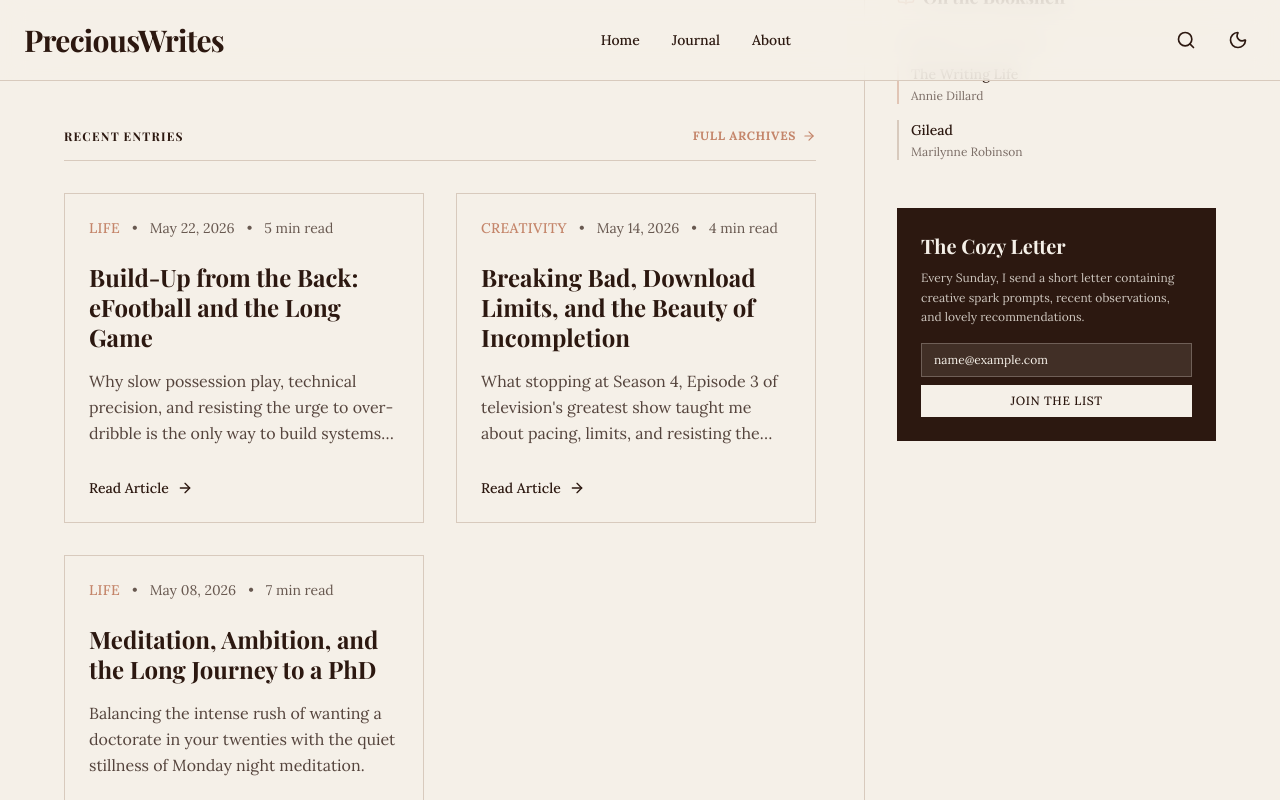
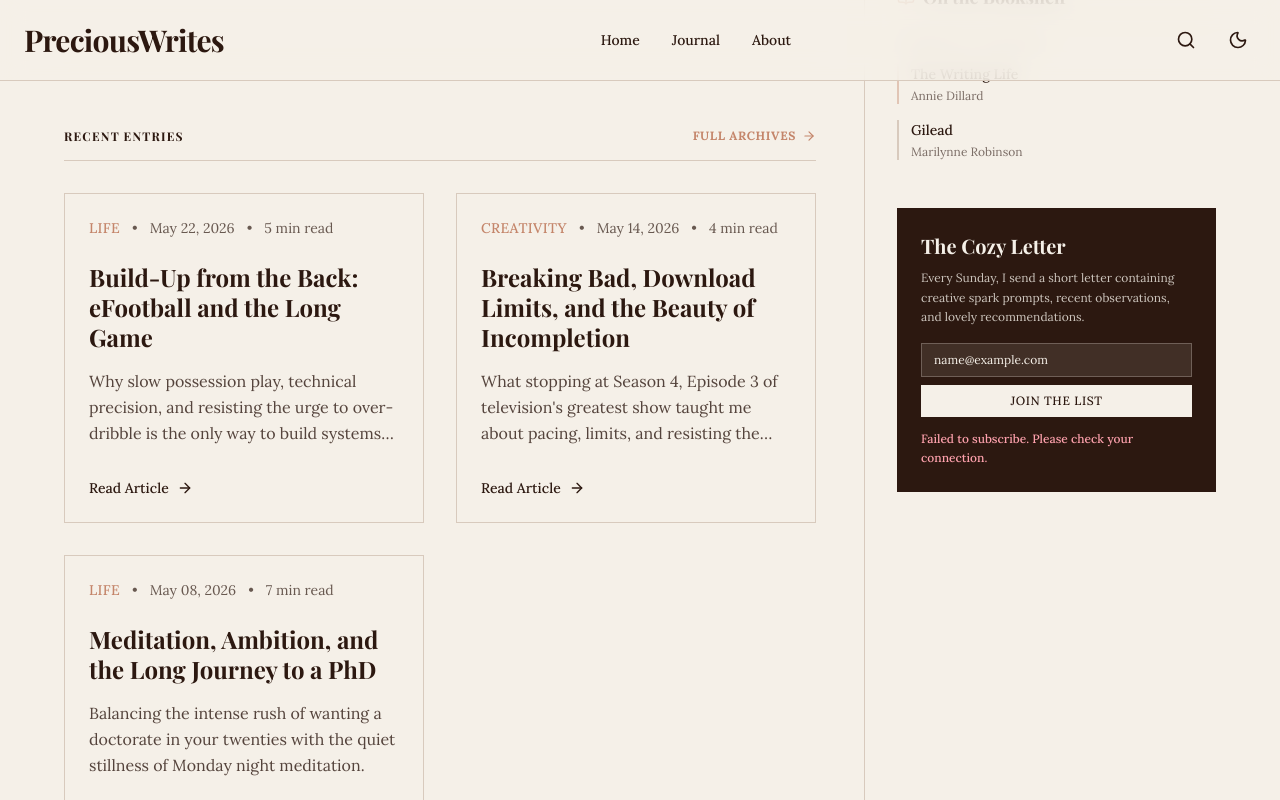
Before and after one commit to preshdevops/preciouswrites, a Next.js app: page / in a window 1280 px wide. Both pictures are taken after typing "name@example.com" into the empty fields and a click on the button "JOIN THE LIST". Shown: the part 1262-2062 px from the top of the page. Built offline with nearby package versions, Linux system fonts and the light colour scheme; no server answers; a web font is replaced by a local one.

Commit message:
feat: extract newsletter form to client component and convert homepage and footer to server components

```diff
--- a/src/app/page.jsx
+++ b/src/app/page.jsx
@@ -1,8 +1,7 @@
-"use client";
-
 import Link from "next/link";
 import { ArrowRight, BookOpen, Coffee, Feather } from "lucide-react";
 import PostCard from "@/components/PostCard";
+import NewsletterForm from "@/components/NewsletterForm";
 import { posts } from "@/data/posts";
 
 export default function Home() {
@@ -162,20 +161,7 @@ export default function Home() {
             <p className="font-sans text-xs text-background/80 mb-4 leading-relaxed">
               Every Sunday, I send a short letter containing creative spark prompts, recent observations, and lovely recommendations.
             </p>
-            <form className="flex flex-col gap-2" onSubmit={(e) => e.preventDefault()}>
-              <input
-                type="email"
-                placeholder="Enter email..."
-                className="bg-background/10 border border-background/25 px-3 py-2 text-background placeholder-background/50 focus:outline-none focus:border-background/60 font-sans text-xs w-full"
-                required
-              />
-              <button
-                type="submit"
-                className="bg-background text-primary px-3 py-2 font-sans font-medium text-xs hover:bg-accent hover:text-white transition-colors w-full uppercase tracking-wider"
-              >
-                Join the List
-              </button>
-            </form>
+            <NewsletterForm variant="sidebar" />
           </div>
 
         </aside>
--- a/src/components/Footer.jsx
+++ b/src/components/Footer.jsx
@@ -1,6 +1,5 @@
-"use client";
-
 import Link from "next/link";
+import NewsletterForm from "./NewsletterForm";
 
 export default function Footer() {
   return (
@@ -37,20 +36,7 @@ export default function Footer() {
           <div>
             <h3 className="font-sans font-bold text-lg mb-4 tracking-wide uppercase text-sm">Newsletter</h3>
             <p className="font-sans text-sm mb-4 text-foreground/80">Join the weekly digest for musings on creativity.</p>
-            <form className="flex flex-col gap-2" onSubmit={(e) => e.preventDefault()}>
-              <input
-                type="email"
-                placeholder="Your email address"
-                className="bg-background border border-border px-4 py-2 focus:outline-none focus:border-accent font-sans w-full"
-                required
-              />
-              <button
-                type="submit"
-                className="bg-primary text-background px-4 py-2 font-sans font-medium hover:bg-accent transition-colors w-full"
-              >
-                Subscribe
-              </button>
-            </form>
+            <NewsletterForm variant="footer" />
           </div>
         </div>
 
--- /dev/null
+++ b/src/components/NewsletterForm.jsx
@@ -0,0 +1,78 @@
+"use client";
+
+import { useState } from "react";
+
+export default function NewsletterForm({ variant = "sidebar" }) {
+  const [email, setEmail] = useState("");
+  const [status, setStatus] = useState("idle"); // idle | loading | success | error
+  const [message, setMessage] = useState("");
+
+  const handleSubmit = async (e) => {
+    e.preventDefault();
+    setStatus("loading");
+    setMessage("");
+
+    try {
+      const res = await fetch("/api/subscribe", {
+        method: "POST",
+        headers: { "Content-Type": "application/json" },
+        body: JSON.stringify({ email }),
+      });
+
+      const data = await res.json();
+
+      if (res.ok) {
+        setStatus("success");
+        setMessage(data.message || "Thank you for subscribing!");
+        setEmail("");
+      } else {
+        setStatus("error");
+        setMessage(data.error || "Something went wrong. Please try again.");
+      }
+    } catch (error) {
+      setStatus("error");
+      setMessage("Failed to subscribe. Please check your connection.");
+    }
+  };
+
+  const isSidebar = variant === "sidebar";
+
+  return (
+    <form className="flex flex-col gap-2" onSubmit={handleSubmit}>
+      <input
+        type="email"
+        placeholder={isSidebar ? "Enter email..." : "Your email address"}
+        value={email}
+        onChange={(e) => setEmail(e.target.value)}
+        className={
+          isSidebar
+            ? "bg-background/10 border border-background/25 px-3 py-2 text-background placeholder-background/50 focus:outline-none focus:border-background/60 font-sans text-xs w-full"
+            : "bg-background border border-border px-4 py-2 focus:outline-none focus:border-accent font-sans w-full text-foreground"
+        }
+        disabled={status === "loading"}
+        required
+      />
+      <button
+        type="submit"
+        disabled={status === "loading"}
+        className={
+          isSidebar
+            ? "bg-background text-primary px-3 py-2 font-sans font-medium text-xs hover:bg-accent hover:text-white transition-colors w-full uppercase tracking-wider disabled:opacity-50 cursor-pointer"
+            : "bg-primary text-background px-4 py-2 font-sans font-medium hover:bg-accent transition-colors w-full disabled:opacity-50 cursor-pointer"
+        }
+      >
+        {status === "loading" ? "Subscribing..." : isSidebar ? "Join the List" : "Subscribe"}
+      </button>
+
+      {message && (
+        <p className={`font-sans text-xs mt-1 leading-relaxed ${
+          status === "success"
+            ? (isSidebar ? "text-background/90 font-medium" : "text-green-600 dark:text-green-400 font-medium")
+            : (isSidebar ? "text-rose-300 font-medium" : "text-rose-600 dark:text-rose-400 font-medium")
+        }`}>
+          {message}
+        </p>
+      )}
+    </form>
+  );
+}
```
